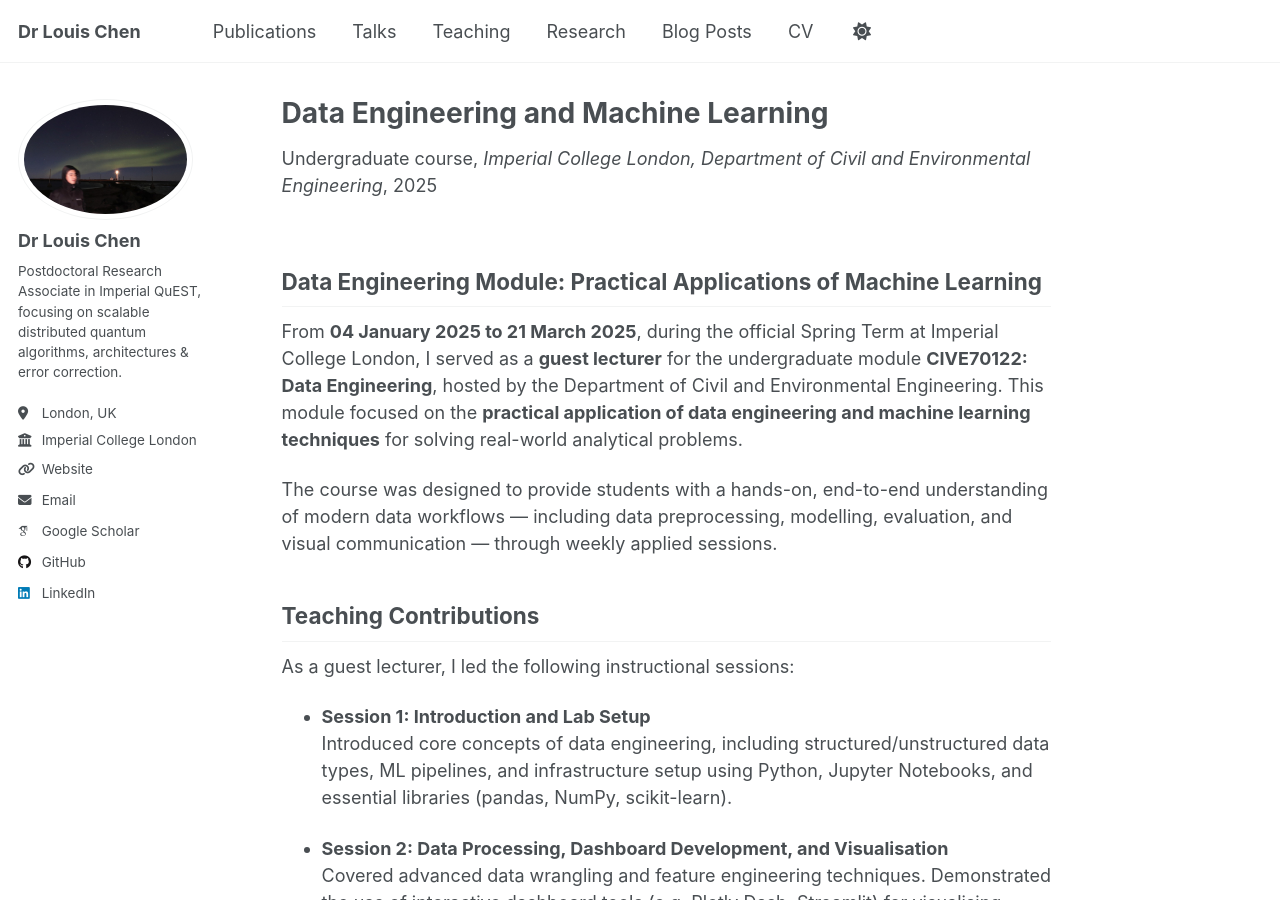
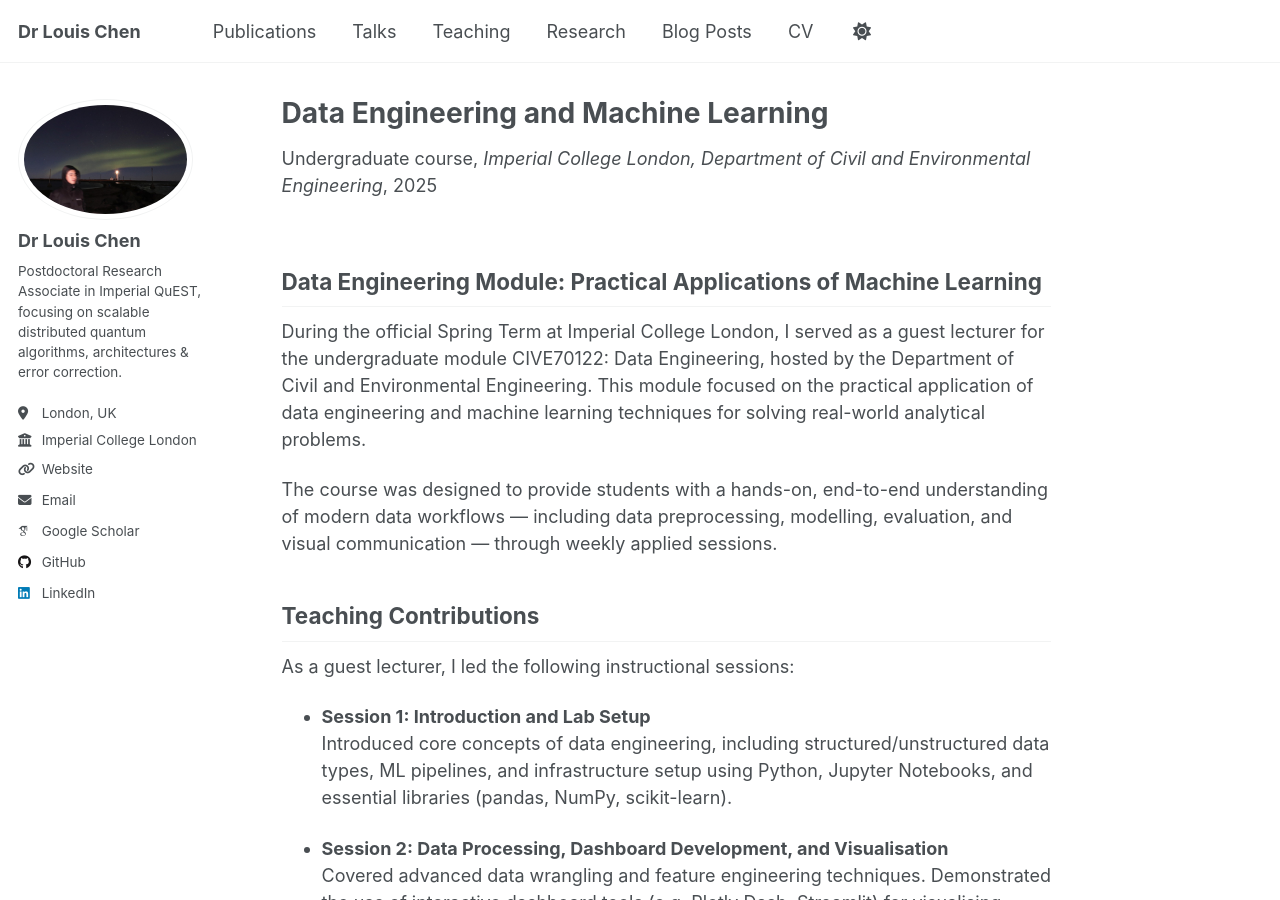
Before and after one commit to Louisanity/louisanity.github.io, a Jekyll site: the page built from _teaching/2020-spring-CIVE70122.md, in a window 1280 px wide and 900 px high. Built offline with Jekyll 4.4.1, drawn with Linux system fonts in a browser that asks for light colours; some web fonts are replaced.

Commit message:
Update 2020-spring-CIVE70122.md

```diff
--- a/_teaching/2020-spring-CIVE70122.md
+++ b/_teaching/2020-spring-CIVE70122.md
@@ -10,7 +10,7 @@ location: "London, United Kingdom"
 ---
 
 ## Data Engineering Module: Practical Applications of Machine Learning
-From **04 January 2025 to 21 March 2025**, during the official Spring Term at Imperial College London, I served as a **guest lecturer** for the undergraduate module **CIVE70122: Data Engineering**, hosted by the Department of Civil and Environmental Engineering. This module focused on the **practical application of data engineering and machine learning techniques** for solving real-world analytical problems.
+During the official Spring Term at Imperial College London, I served as a guest lecturer for the undergraduate module CIVE70122: Data Engineering, hosted by the Department of Civil and Environmental Engineering. This module focused on the practical application of data engineering and machine learning techniques for solving real-world analytical problems.
 
 The course was designed to provide students with a hands-on, end-to-end understanding of modern data workflows — including data preprocessing, modelling, evaluation, and visual communication — through weekly applied sessions.
 
```
